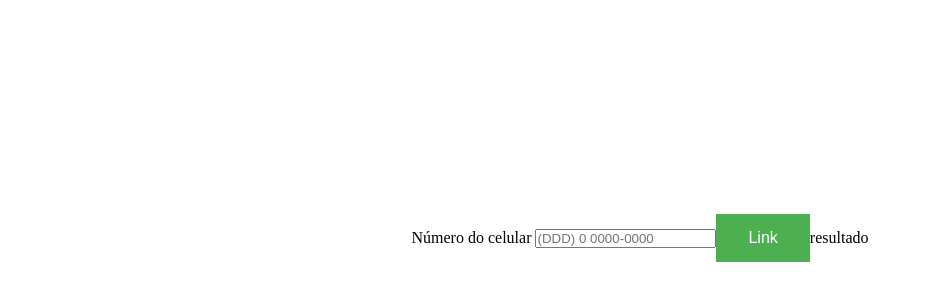
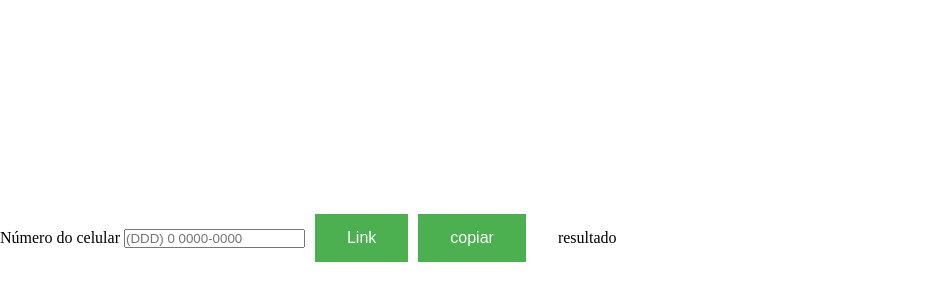
Before and after one commit to gasperpb/Gerador-de-link-Whatssap, a plain HTML site: page index.html in a window 1280 px wide. Shown: the part 162-462 px from the top of the page, without its empty margins (0-930 px from the left). Drawn offline with Linux system fonts and the light colour scheme.

Commit message:
Button copy

```diff
--- a/css/style.css
+++ b/css/style.css
@@ -1,12 +1,12 @@
     * {
+        padding: 0;
         margin: 0;
-        padding: 0;
         box-sizing: border-box;
     }
 
     body {
         display: flex;
-        justify-content: center;
+        justify-content: left;
         align-items: center;
         min-height: 100vh;
     }
@@ -22,6 +22,7 @@
         display: inline-block;
         font-size: 16px;
         transition-duration: 0.4s;
+        margin-left: 10px;
     }
 
     .button:hover {
@@ -29,3 +30,8 @@
         /* Green */
         color: white;
     }
+
+    #mensagem {
+        padding: 15px 32px;
+        margin: 0;
+    }
--- a/index.html
+++ b/index.html
@@ -4,7 +4,7 @@
 <head>
     <meta charset="UTF-8">
     <meta name="viewport" content="width=device-width, initial-scale=1.0">
-    <title>Gerador de link Whatssap </title>
+    <title>Gerador de link Whatssap by Achilles </title>
 
     <link rel="stylesheet" href="css/style.css">
 
@@ -17,15 +17,12 @@
     <label for="numero" class="form__label form__label--numero">
         Número do celular
         <input  type="number" placeholder="(DDD) 0 0000-0000" id="numero" class="w3-input w3-border w3-round">
-    </label>
+          </label>
 
     <input type="button" value="Link" class="button" onclick="clicar()">
 
 
-
-
-
-
+    <input type="button" value="copiar" class="button" onclick="copiarTexto()">
 
     <div id="mensagem"> resultado</div>
 
@@ -33,4 +30,5 @@
 
 </body>
 
+
 </html>
--- a/js/app.js
+++ b/js/app.js
@@ -2,4 +2,19 @@ function clicar() {
     let num = document.getElementById('numero').value
     let gera = document.getElementById('mensagem')
     gera.innerHTML = 'https://api.whatsapp.com/send?phone=55' + num
+
+
+
+
+
 }
+
+function copiarTexto() {
+    //captura o elemento input
+    const inputTest = document.getElementById('mensagem')
+        //seleciona todo o texto do elemento
+    inputTest.innerText()
+        //executa o comando copy
+        //aqui é feito o ato de copiar para a area de trabalho com base na seleção
+    document.execCommand('copy')
+}
```
